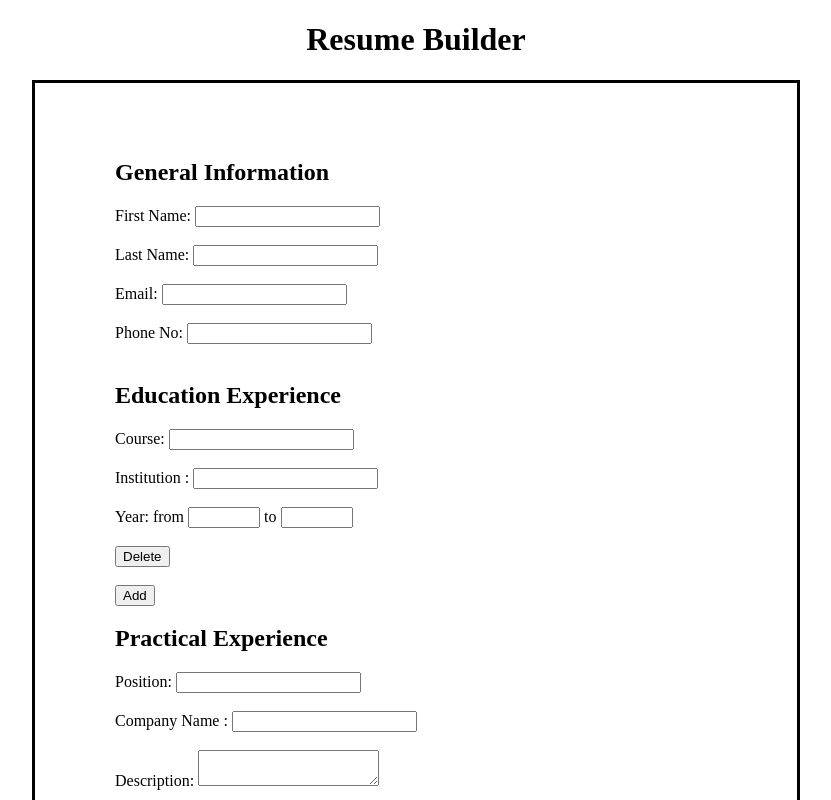
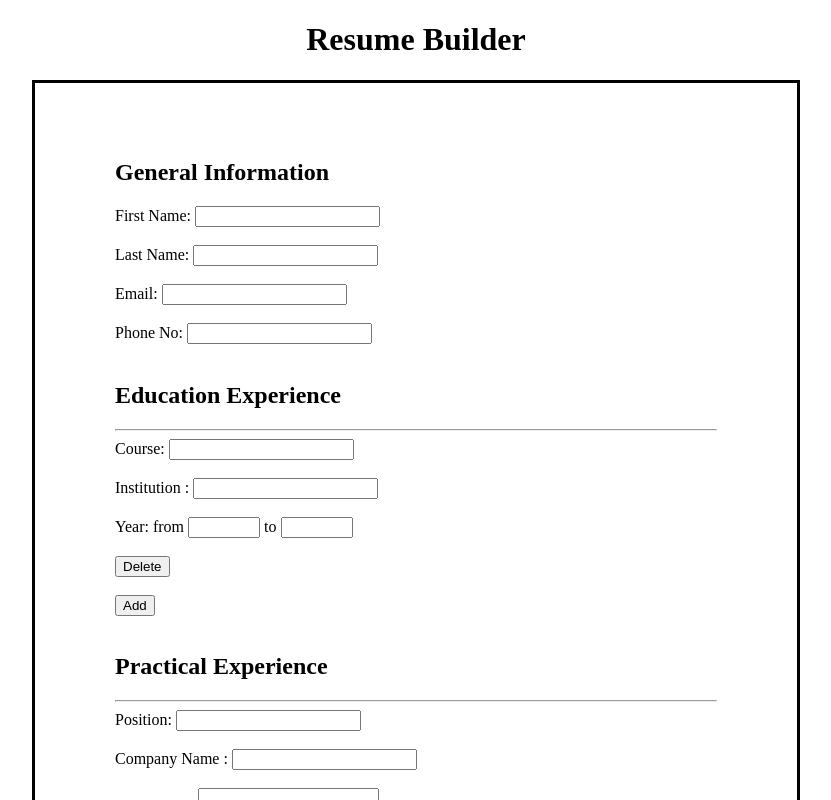
Before and after one commit to yuejiahz/cv-project, a React (Create React App) app: page / in a window 1280 px wide. Shown: the top 800 px of the page, without its empty margins (224-1055 px from the left). Built offline with nearby package versions, Linux system fonts and the light colour scheme.

Commit message:
add education and practical experience DOM for input

```diff
--- a/src/components/App.js
+++ b/src/components/App.js
@@ -21,6 +21,7 @@ class App extends React.Component {
 
   handleChange(event) {
     const { name, value, title, id } = event.target
+    console.log(event.target)
     if (name === "education" || name === "practical") {
       let items = (name === "education" ? [...this.state.education] : [...this.state.practical])
       let item = items[id]
@@ -30,6 +31,7 @@ class App extends React.Component {
     } else {
       this.setState({ [name]: value })
     }
+    console.log(this.state.education)
   }
 
   addComponent(event) {
@@ -40,26 +42,42 @@ class App extends React.Component {
     let items = (name === "education") ? [...this.state.education] : [...this.state.practical]
     let item = (name === "education") ? educationItem : practicalItem
     items = items.concat(item)
-    this.setState({
-      [name]: items
-    })
+    this.setState({ [name]: items })
+    console.log(this.state.education)
+  }
+
+  removeComponent() {
+
   }
 
 
   render() {
-    //let id = this.state.education.length-1
     return (
       <main>
         <header><h1>Resume Builder</h1></header>
         <form>
           <General handleChange={this.handleChange} data={this.state} />
           <h2>Education Experience</h2>
-          <EducationExperience handleChange={this.handleChange} addComponent={this.addComponent} data={this.state} id="0" />
-
+          {this.state.education.map((item, index) => {
+            return (
+              <EducationExperience
+                handleChange={item.handleChange}
+                data={item.state} id={index}
+                key={Math.floor(Math.random() * 1000)} />
+            )
+          })}
           <button name="education" title="add" onClick={this.addComponent} >Add</button>
+          <br />
+          <br />
           <h2>Practical Experience</h2>
-
-          <PracticalExperience handleChange={this.handleChange} addComponent={this.addComponent} data={this.state} id="0" />
+          {this.state.practical.map((item, index) => {
+            return (
+              <PracticalExperience
+                handleChange={this.handleChange}
+                data={this.state} id={index}
+                key={Math.floor(Math.random() * 1000)} />
+            )
+          })}
           <button onClick={this.addComponent} name="practical" title="add">Add</button>
           <br />
           <br />
--- a/src/components/EducationExperience.js
+++ b/src/components/EducationExperience.js
@@ -4,6 +4,7 @@ function EducationExperience(props) {
 
     return (
         <div>
+            <hr />
             <div>
                 <label> Course: </label>
                 <input
@@ -52,8 +53,8 @@ function EducationExperience(props) {
                     name="education"
                     title="delete"
                     id={props.id}>Delete</button>
-                <br/>
-                <br/>
+                <br />
+                <br />
             </div>
         </div>
     )
--- a/src/components/PracticalExperience.js
+++ b/src/components/PracticalExperience.js
@@ -3,7 +3,7 @@ import React from 'react';
 function PracticalExperience(props) {
     return (
         <div>
-
+            <hr />
             <div>
                 <label> Position: </label>
                 <input
@@ -60,9 +60,8 @@ function PracticalExperience(props) {
                     name="practical"
                     id={props.id}
                     title="delete">
-                        Delete</button>
+                    Delete</button>
                 <br />
-
             </div>
             <br />
         </div>
--- a/src/components/ViewEducation.js
+++ b/src/components/ViewEducation.js
@@ -5,10 +5,10 @@ function ViewEducation(props) {
     return (
         <div>
             <div style={{display:"flex"}}>
-            <h4 className="education">{data.course}</h4>
-            <h4 className="education">({data.fromYear}-{props.data.toYear})</h4>
+            <h4>{data.course}</h4>
+            <h4>({data.fromYear}-{props.data.toYear})</h4>
             </div>
-            <p className="education">{data.institution}</p>
+            <p>{data.institution}</p>
         </div>
     )
 }
--- a/src/components/ViewPractical.js
+++ b/src/components/ViewPractical.js
@@ -5,11 +5,13 @@ function ViewPractical(props) {
     return (
         <div>
             <div style={{display:"flex"}}>
-            <h4 className="practical"> {data.position} </h4>
-            <h4 className="practical" >({data.fromYear} - {data.toYear})</h4>
+            <h4> {data.position} </h4>
+            <h4
+            style={{display: data.fromYear? "block":null }}>
+                ({data.fromYear} - {data.toYear})</h4>
             </div>
-            <p className="practical" >{data.company}</p>
-            <p className="practical">{data.description}</p>
+            <p >{data.company}</p>
+            <p>{data.description}</p>
 
         </div>
     )
```
Lines whose indentation alone changed are shown as unchanged.
